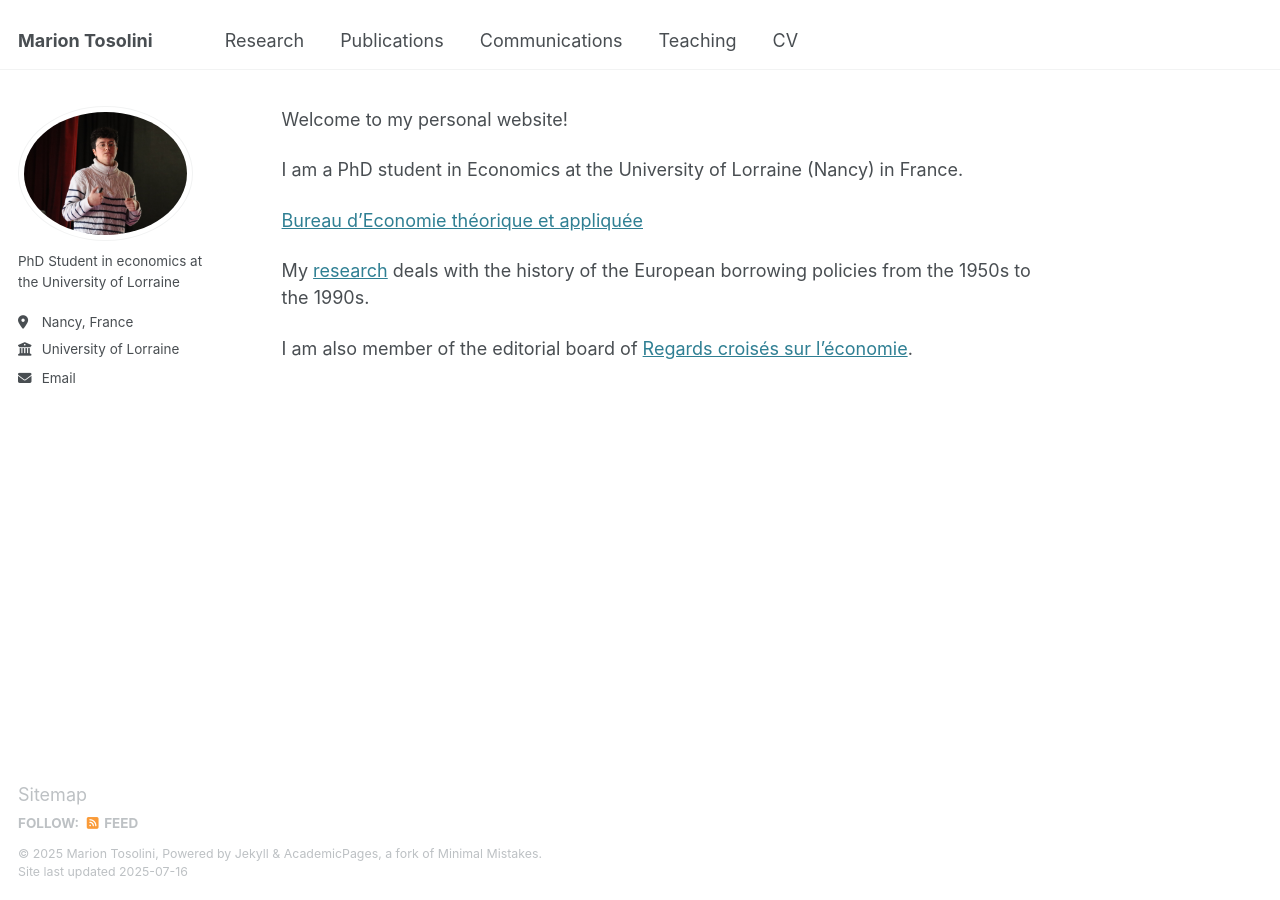
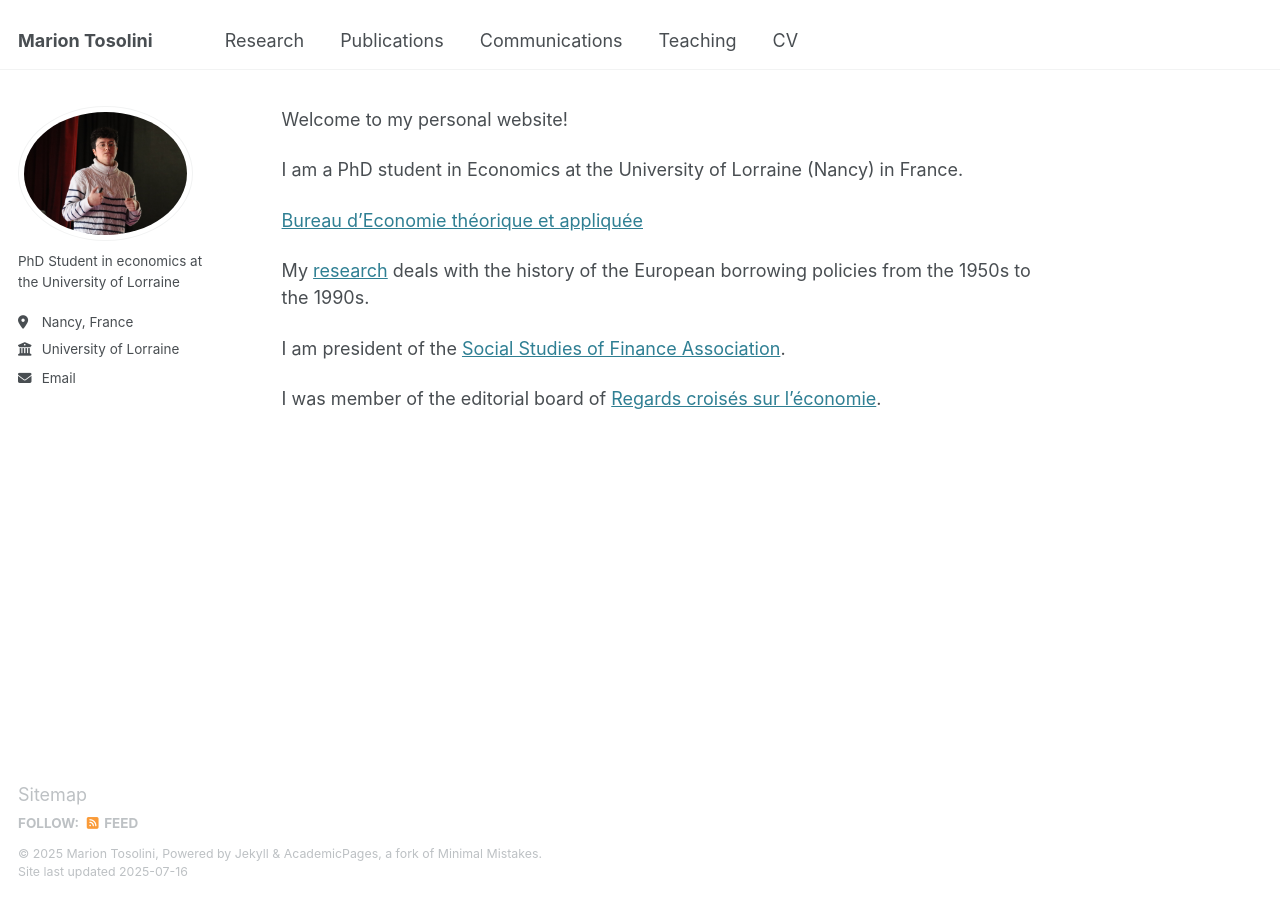
Before and after one commit to tosolini-marion/tosolini-marion.github.io, a Jekyll site: the page built from _pages/about.md, in a window 1280 px wide. Built offline with Jekyll 4.4.1, drawn with Linux system fonts in a browser that asks for light colours.

Commit message:
Update about.md

```diff
--- a/_pages/about.md
+++ b/_pages/about.md
@@ -18,5 +18,6 @@ I am a PhD student in Economics at the University of Lorraine (Nancy) in France.
 My [research](/research/) deals with the history of the European borrowing policies from the 1950s to the 1990s.
 
 
+I am president of the [Social Studies of Finance Association](http://ssfa.free.fr/).
 
-I am also member of the editorial board of [Regards croisés sur l'économie](https://rce-revue.com/).
+I was member of the editorial board of [Regards croisés sur l'économie](https://rce-revue.com/).
```
